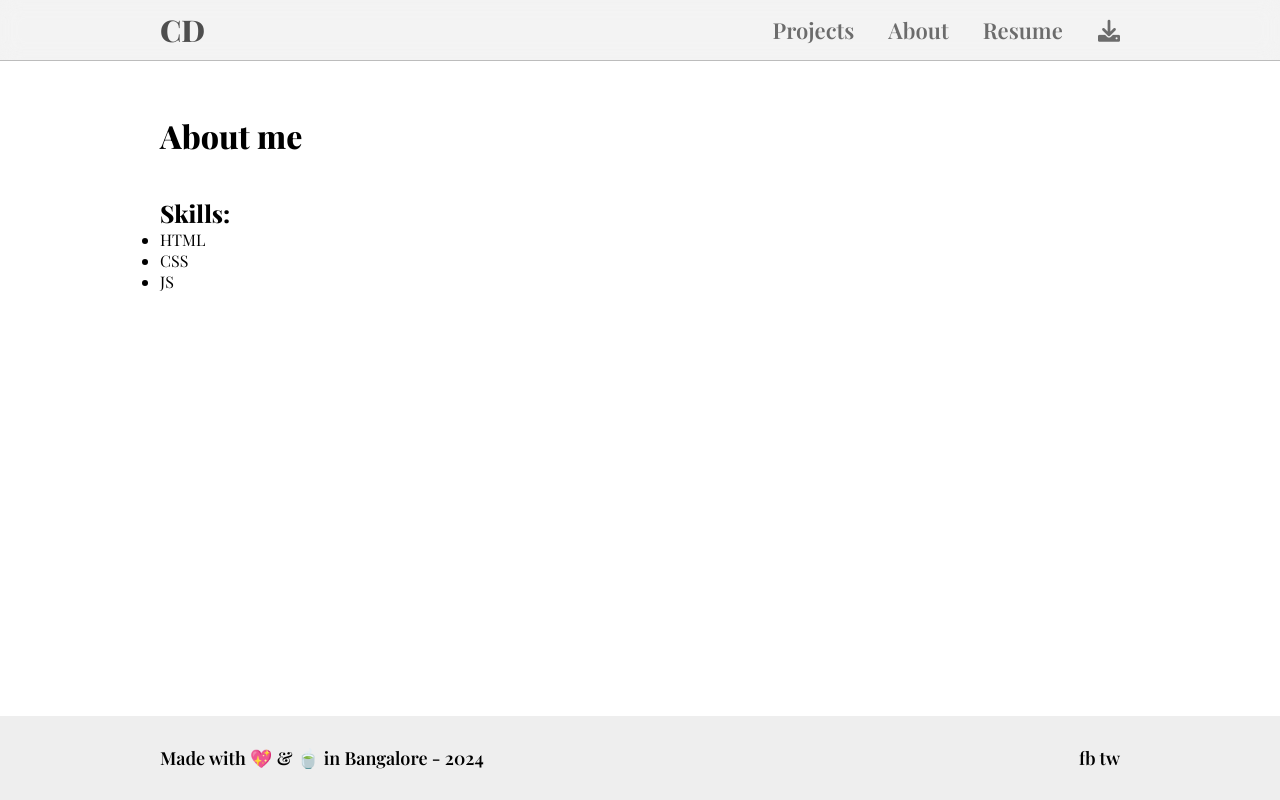
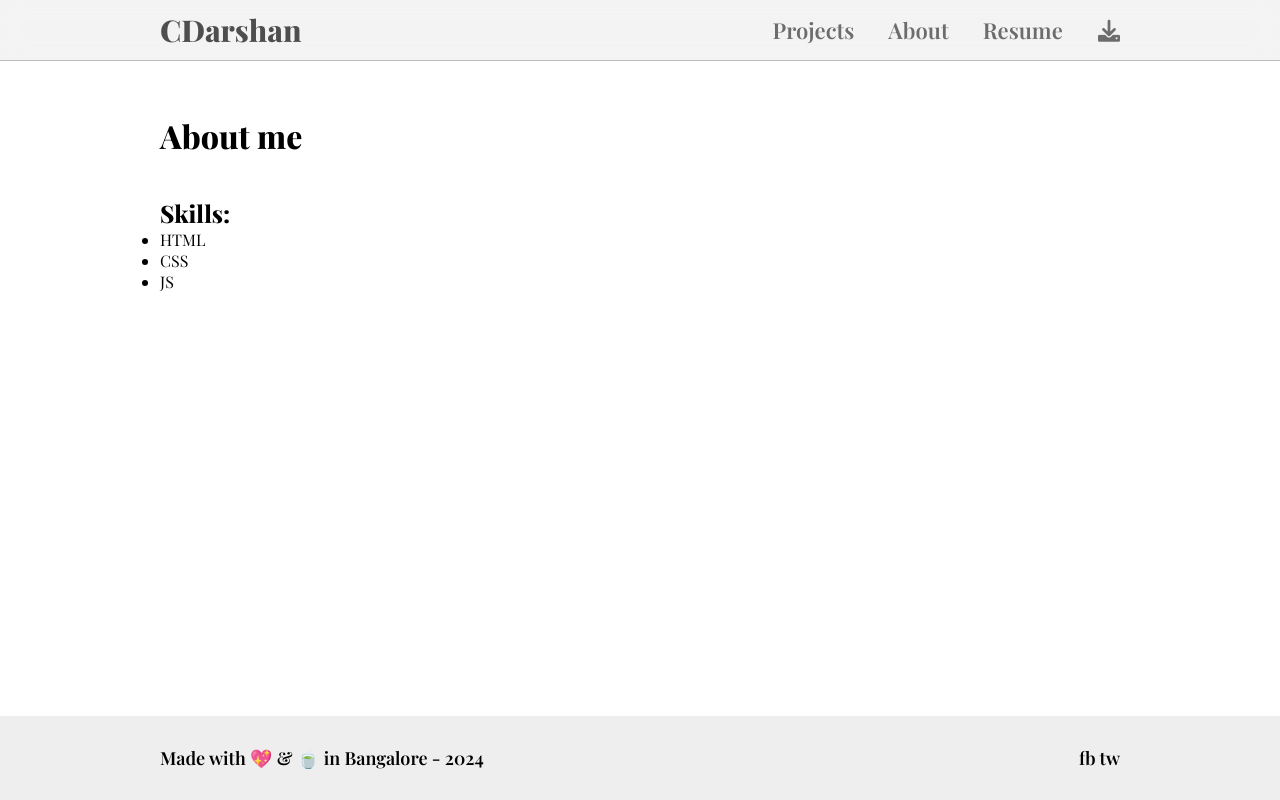
Before and after one commit to cdarshanC/portfolio, a plain HTML site: page about.html in a window 1280 px wide. Drawn offline with nearby package versions, Linux system fonts and the light colour scheme.

Commit message:
updated logo to CDarshan

```diff
--- a/about.html
+++ b/about.html
@@ -21,7 +21,7 @@
   <body>
     <header>
       <div class="container flex">
-        <a href="./" class="logo">CD</a>
+        <a href="./" class="logo">CDarshan</a>
         <nav>
           <a href="./">Projects</a>
           <a href="./about.html" class="active">About</a>
```
